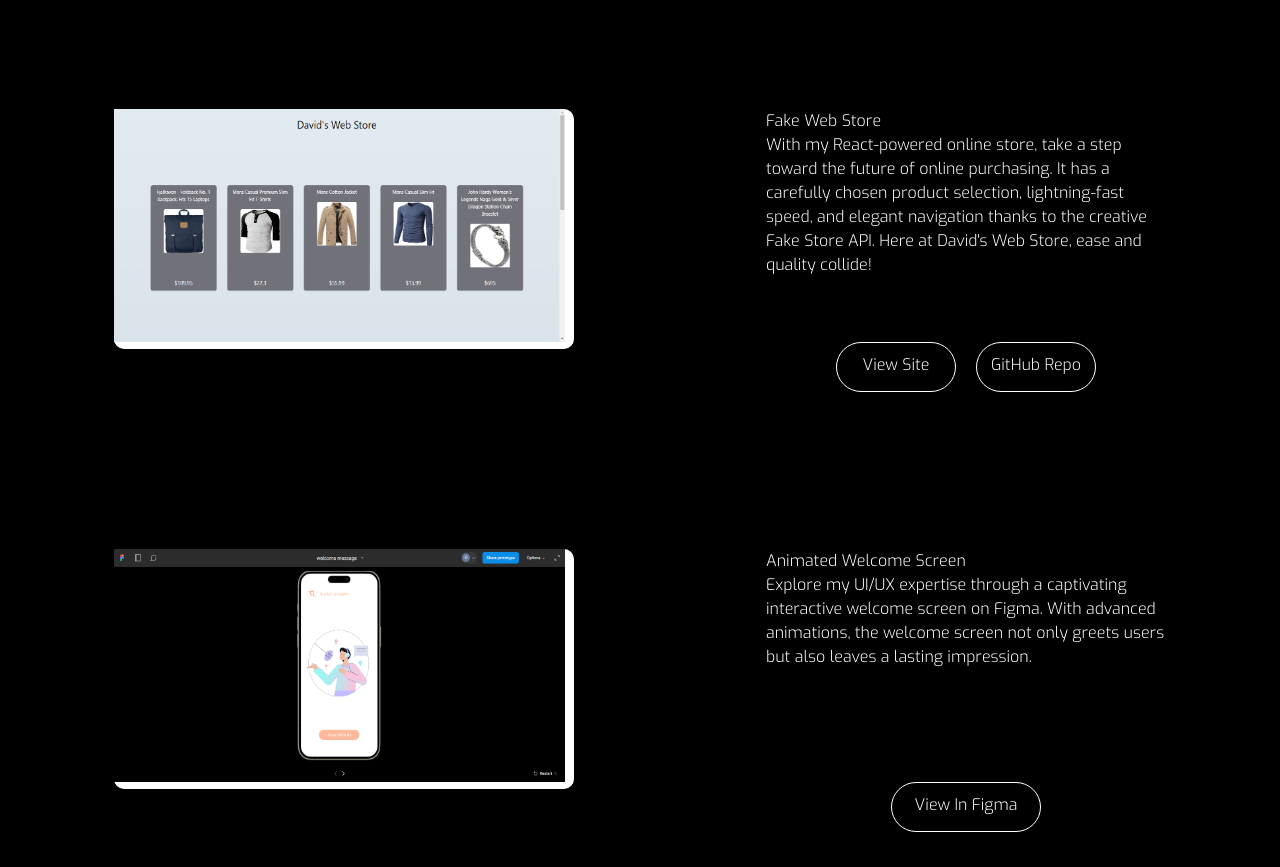
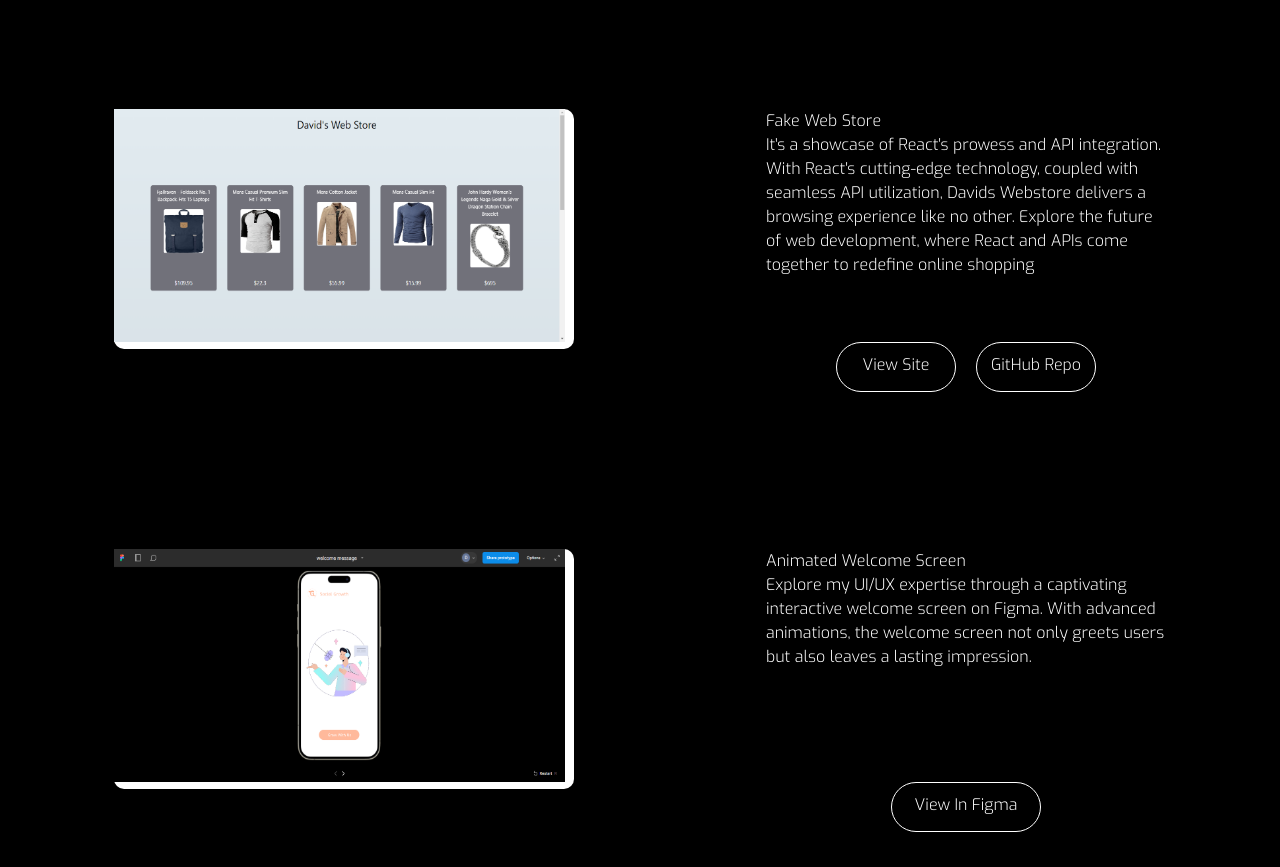
Before and after one commit to davidEmeka2/My-Portfolio-With-React, a React (Vite) app in the folder portfolio/: page /Works in a window 1280 px wide. Shown: the part 2580-3447 px from the top of the page. Built offline with nearby package versions, Linux system fonts and the light colour scheme.

Commit message:
done with portfolio

```diff
--- a/portfolio/src/Pages/Contact.jsx
+++ b/portfolio/src/Pages/Contact.jsx
@@ -288,7 +288,7 @@ const form = useRef();
 
 <div className='contactPic'><img src={contactbgPic} alt="" className='contactPicImg' style={{visibility:"hidden"}} data-aos ="fade-right" /></div>
 
-<form className='personsDetails' ref={form}>
+<form className='personsDetails' ref={form} onSubmit={sendEmail}>
 
   <input type="text" name='tags' value={[tags, tags2, tags3, tags4, tags5, tags6, tags7, tags8, tags9, tags10 ]} id='tags'/>
 
--- a/portfolio/src/Pages/Works.jsx
+++ b/portfolio/src/Pages/Works.jsx
@@ -388,7 +388,7 @@ Experience the transformation with my advanced Photoshop skills! I've expertly s
 <div  className='text-center todoTxt'>
   <h1 className='text-4xl text-center pb-3'><span>Fake Web Store</span></h1>
   <p>
-  With my React-powered online store, take a step toward the future of online purchasing. It has a carefully chosen product selection, lightning-fast speed, and elegant navigation thanks to the creative Fake Store API. Here at David's Web Store, ease and quality collide!
+ It's a showcase of React's prowess and API integration. With React's cutting-edge technology, coupled with seamless API utilization, Davids Webstore delivers a browsing experience like no other. Explore the future of web development, where React and APIs come together to redefine online shopping
 
   </p>
   </div>
```
